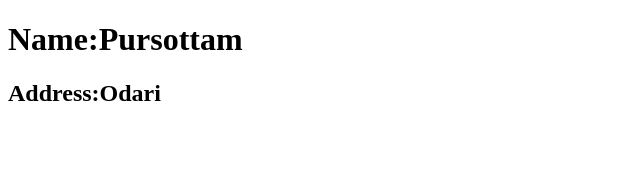
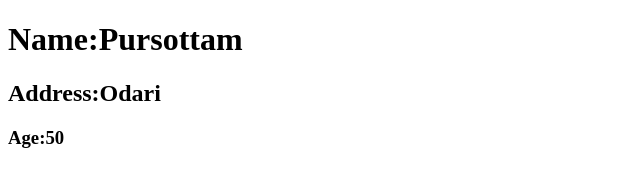
Before and after one commit to outputError-coder/myFirst-Repo, a plain HTML site: page index.html in a window 1280 px wide. Shown: the full height of the page, 0-640 px from the left. Drawn offline with Linux system fonts and the light colour scheme.

Commit message:
This is my third version where i add my age

```diff
--- a/index.html
+++ b/index.html
@@ -8,5 +8,6 @@
 <body>
     <h1><b>Name</b>:Pursottam</h1>
     <h2><b>Address</b>:Odari</h2>
+    <h3><b>Age</b>:50</h3>
 </body>
 </html>
```
